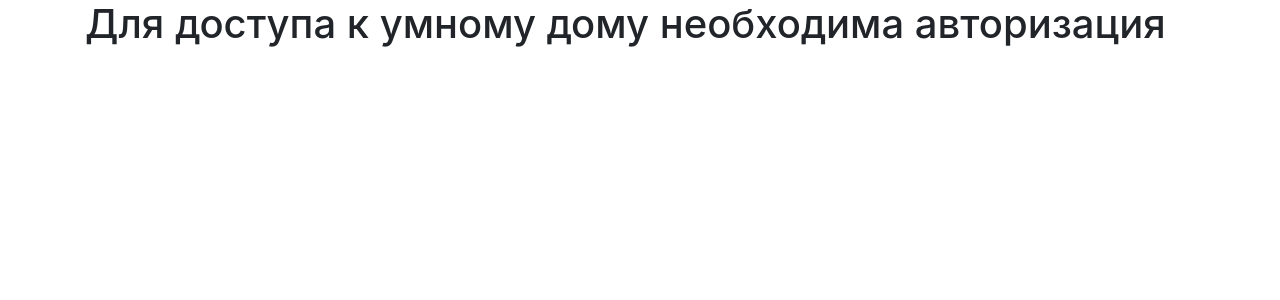
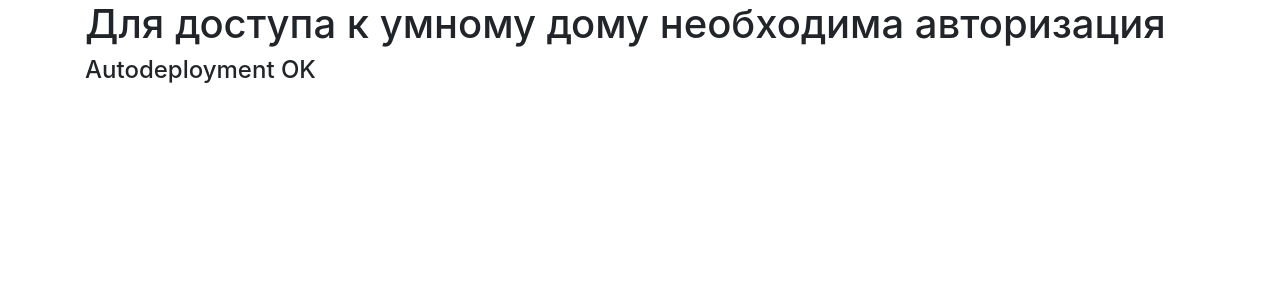
Before and after one commit to das747/web-home, a Flask app: page / in a window 1280 px wide. Shown: the part 95-395 px from the top of the page. Run offline with Flask 2, Linux system fonts and the light colour scheme; some libraries are stand-ins or nearby versions.

Commit message:
testing autodeployment

```diff
--- a/templates/index.html
+++ b/templates/index.html
@@ -34,6 +34,7 @@
 		{% endfor %}
 	{% else %}
 		<h1>Для доступа к умному дому необходима авторизация</h1>
+		<h4>Autodeployment OK</h4>
 	{% endif %}
 
 {% endblock %}
```
